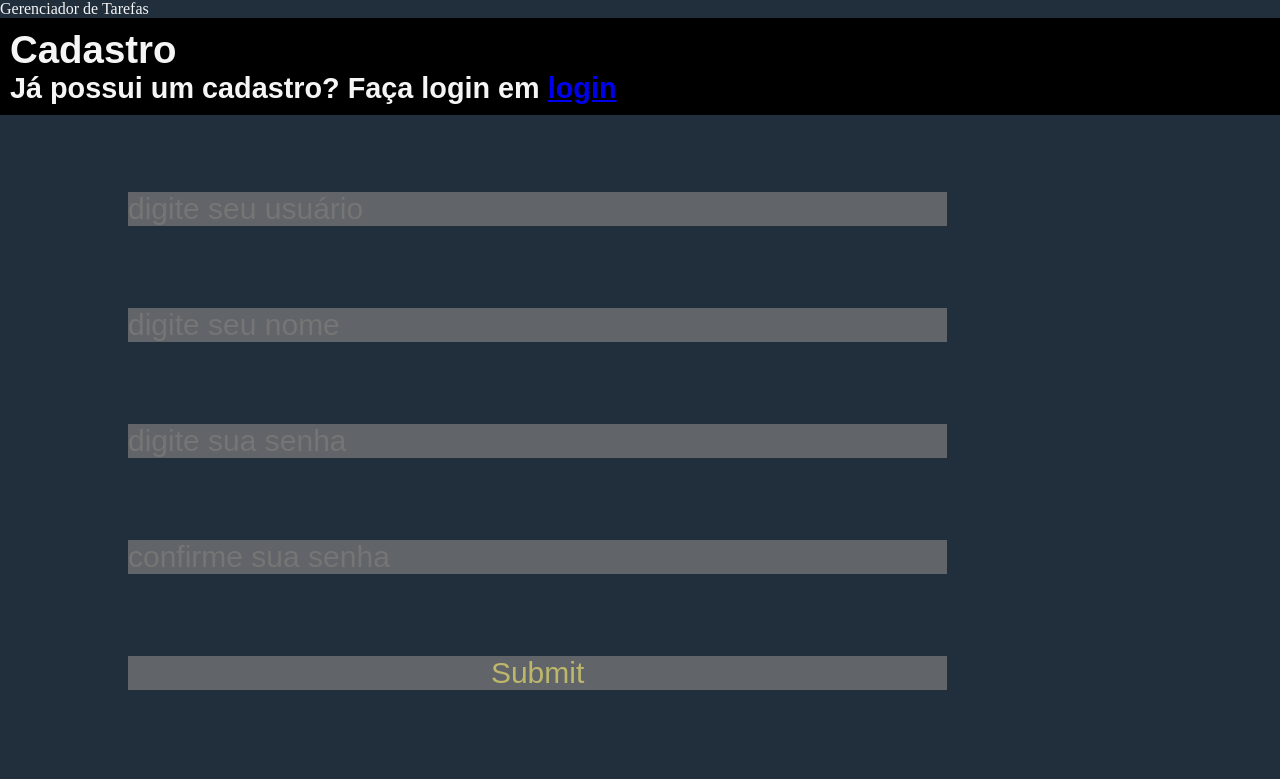
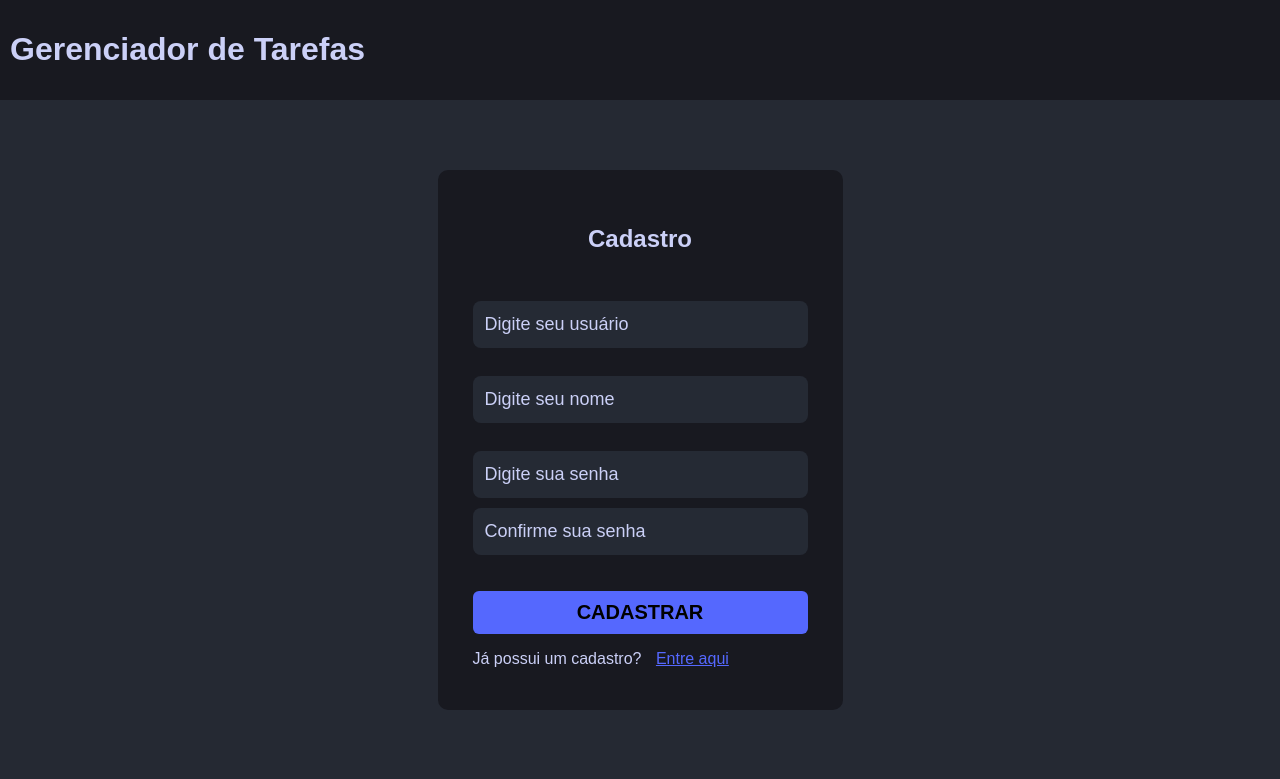
Before and after one commit to stpurachina/trabalhoLP2, a Python web app: template GerenciadorTarefas/website/templates/cadastro.html in a window 1280 px wide. Shown: the top 779 px of the page. Run offline with Jinja, Linux system fonts and the light colour scheme; the template is opened without the code that fills it, so the values that code supplies are empty.

Commit message:
Add files via upload

```diff
--- /dev/null
+++ b/GerenciadorTarefas/website/static/cadastro.css
@@ -0,0 +1,82 @@
+body{
+    background-color: #252933;
+    font-family: Arial, Helvetica, sans-serif;
+    margin:0%
+}
+
+header{
+    background-color: #181920;
+    padding: 10px;
+    font-family: Arial, Helvetica, sans-serif;
+    color: #CBD0F7;
+    }
+
+.arealogin{
+    display: flex;
+    justify-content: center;
+    align-items: center;
+    height: 85vh;
+    justify-content: center;
+    align-items: center;
+}
+
+.login{
+    background-color: #181920;
+    width: 335px;
+    height: 470px;
+    padding: 35px;
+    display: flex;
+    flex-direction: column;
+    align-items: center;
+    border-radius: 10px;
+}
+
+.login form{
+    display: flex;
+    flex-direction: column;
+    width: 100%;
+}
+
+.login input{
+    margin-top: 10px;
+    background-color: #252A34;
+    color: #CBD0F7;
+    border: none;
+    height: 45px;
+    outline: none;
+    border-radius: 8px;
+    padding-left: 12px;
+    font-size: 18px
+}
+
+h2{
+    color: #CBD0F7
+}
+
+input::placeholder{
+    color: #CBD0F7;
+    font-size: 18px;
+}
+
+form [type=submit]{
+    display: block;
+    background-color: #5568FE;
+    font-size: 20px;
+    text-transform: uppercase;
+    font-weight: bold;
+    cursor: pointer;
+    border: none;
+    padding: 10px;
+    border-radius: 6px
+}
+form [type=submit]:hover {
+background-color: #3f4dbb;
+}
+p{
+    color: #CBD0F7
+}
+
+a{
+    color: #5568FE;
+    margin-left: 10px;
+}
--- a/GerenciadorTarefas/website/templates/cadastro.html
+++ b/GerenciadorTarefas/website/templates/cadastro.html
@@ -1,68 +1,33 @@
 <!DOCTYPE html>
 <html lang="pt-br">
+
 <head>
     <meta charset="utf8">
-    <meta name="viewport" content="width=device-width, initial-scale=1"
+    <meta name="viewport" content="width=device-width, initial-scale=1">
+    <link rel="stylesheet" type="text/css" href="{{ url_for('static',filename='cadastro.css') }}">
     <title>Gerenciador de Tarefas</title>
-    <style type="text/css">
-        *{
-            margin:0;
-            border:0;
-            padding:0;
-        }
-
-        header{
-            background-color: black;
-            padding: 10px;
-            font-family: 'arial';
-            color: whitesmoke;
-            font-size: larger;
-            }
-        body{
-            background-color:#212F3D;
-            color:whitesmoke;
-        }
-
-        form{
-            font-size: 50px;
-            width: 80%;
-            margin: 0 auto;
-            box: 2px 2px;
-            color: darkkhaki;
-            box-sizing: border-box;
-
-
-        }
-        input{
-            font-size:30px;
-            width: 80%;
-            font-family: Arial, Helvetica, sans-serif;
-            background-color:#616468;
-            color:darkkhaki;
-
-        }
-    </style>
 </head>
 <body>
     <header>
-        <h1> Cadastro</h1>
-        <h2> Já possui um  cadastro? Faça login em <a href="login.html">login</a></h2>
+        <h1> Gerenciador de Tarefas</h1>
     </header>
-    <form action="/" method="post">
-        <br>
-        <input type="text" name="usuario" placeholder="digite seu usuário">
-        <br>
-        <br>
-        <input type="text" name="nome" placeholder="digite seu nome">
-        <br>
-        <br>
-        <input type="password" name="senha1" placeholder="digite sua senha">
-        <br>
-        <br>
-        <input type="password" name="senha2" placeholder="confirme sua senha">
-        <br>
-        <br>
-        <input type="submit" name="enviar" placeholder="enviar"
-    </form>
+    <section class="arealogin">
+        <div class="login">
+            <h2>Cadastro</h2>
+            <form action="/" method="post">
+                <br>
+                <input type="text" name="usuario" placeholder="Digite seu usuário">
+                <br>
+                <input type="text" name="nome" placeholder="Digite seu nome">
+                <br>
+                <input type="password" name="senha1" placeholder="Digite sua senha">
+                <input type="password" name="senha2" placeholder="Confirme sua senha">
+                <br>
+                <br>
+                <button type="submit" value="login">Cadastrar</button>
+                <p> Já possui um cadastro? <a href="/">Entre aqui</a></p>
+            </form>
+        </div>
+    </section>
 </body>
 </html>
```
Also changed, not shown: GerenciadorTarefas/website/models.py (+18 -0 lines), GerenciadorTarefas/website/templates/login.html (+6 -3 lines), GerenciadorTarefas/instance/app_estudos.db.
